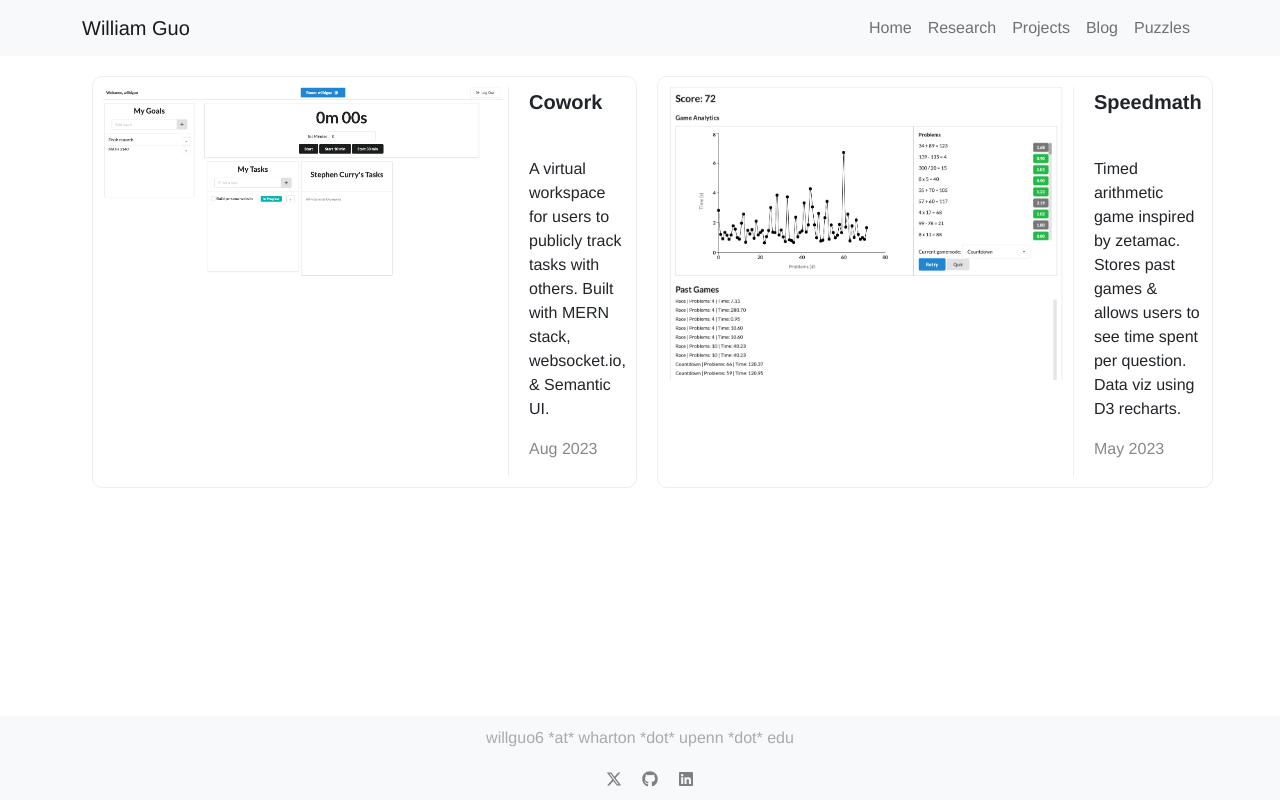
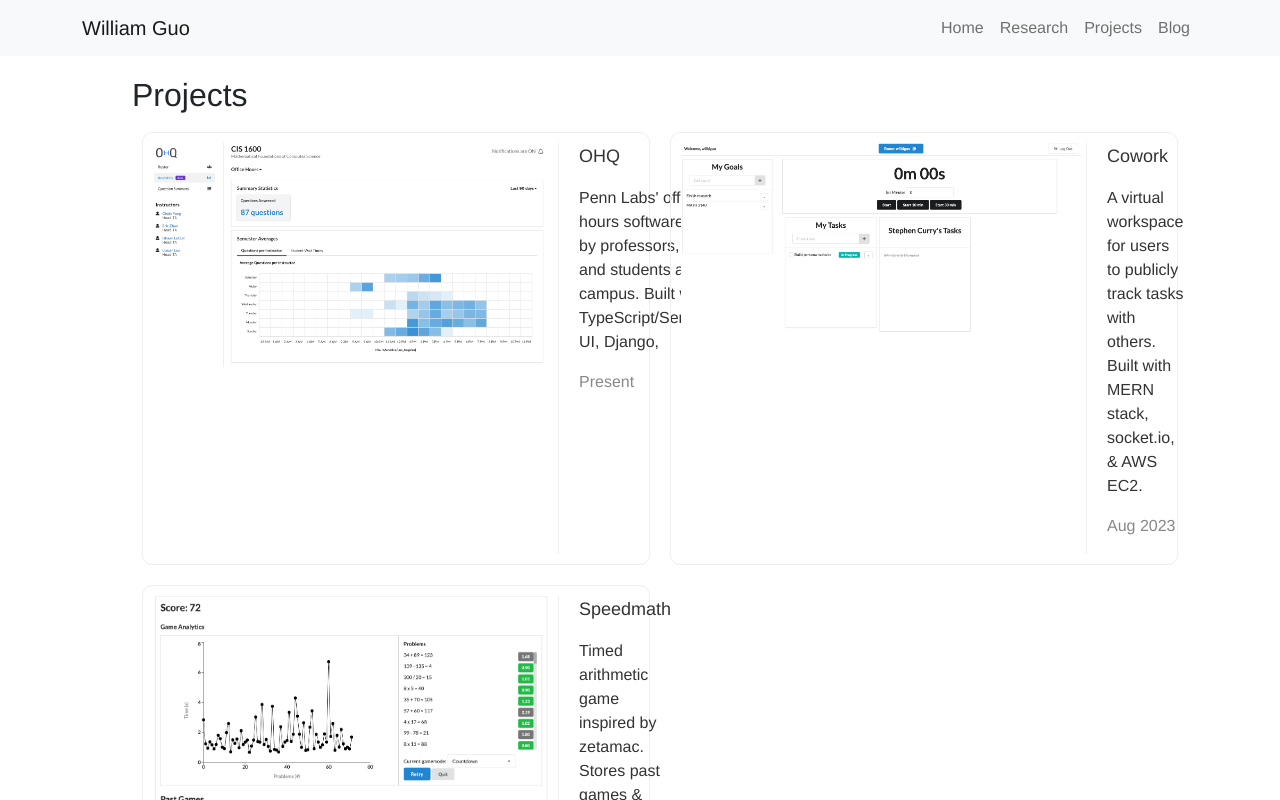
Before and after one commit to willdguo/willdguo.github.io, a React (Create React App) app in the folder frontend/: page /projects in a window 1280 px wide. Shown: the top 800 px of the page. Built offline with nearby package versions, Linux system fonts and the light colour scheme.

Commit message:
fixed layout

```diff
--- a/frontend/src/App.js
+++ b/frontend/src/App.js
@@ -58,7 +58,7 @@ const NavBar = () => {
           <Nav.Link href = "/research"> Research </Nav.Link>
           <Nav.Link href = "/projects"> Projects </Nav.Link>
           <Nav.Link href = "/blog"> Blog </Nav.Link>
-          <Nav.Link href = "/puzzles"> Puzzles </Nav.Link>
+          {/* <Nav.Link href = "/puzzles"> Puzzles </Nav.Link> */}
         </Nav>
       </Container>
     </Navbar>
--- a/frontend/src/components/ProjectCard.css
+++ b/frontend/src/components/ProjectCard.css
@@ -4,11 +4,14 @@
     margin: 10px;
     border: 1px solid #eee;
     border-radius: 10px;
-    width: 50%;
-    transition: box-shadow 0.2s ease, transform 0.3s ease
+    width: calc(50% - 20px);
+    text-decoration: none;
+    color: #333;
+    transition: box-shadow 0.2s ease, transform 0.3s ease, color 0.1s ease,
 }
 
 .project-card:hover {
     box-shadow: 0 4px 8px rgba(0, 0, 0, 0.3);
     transform: translateY(-5px);
+    color: #000;
 }
--- a/frontend/src/components/ProjectCard.js
+++ b/frontend/src/components/ProjectCard.js
@@ -1,19 +1,20 @@
 import './ProjectCard.css'
 
-function ProjectCard( {title, img, desc, date} ) {
+function ProjectCard( {title, img, desc, link, date} ) {
 
     return (
-        <div className="project-card">
+        // <div className="project-card">
+        <a className="project-card" href={link} target="_blank" rel="noreferrer">
             <div>
                 <img style={{width:"400px", marginRight: "5px"}} src={img} alt={title}/>
             </div>
             <div style={{paddingLeft: "20px", borderLeft: "1px solid #eee"}}>
-                <p style={{fontSize:'20px', fontWeight:'bold'}}> {title} </p>
-                <br />
+                <p style={{fontSize:'18px', fontWeight:'500'}}> {title} </p>
                 <p> {desc} </p>
                 <p style={{color: "#888"}}> {date} </p>
             </div>
-        </div>
+        </a>
+
     )
 }
 
--- a/frontend/src/pages/Blog.js
+++ b/frontend/src/pages/Blog.js
@@ -2,8 +2,8 @@
 function Blog () {
 
     return (
-        <div>
-            In progress!
+        <div style={{padding: '10px', marginLeft: '40px'}}>
+            <h2 style={{fontWeight:'400'}}> Coming Soon! </h2>
         </div>
     )
 }
--- a/frontend/src/pages/Projects.js
+++ b/frontend/src/pages/Projects.js
@@ -1,6 +1,7 @@
 import ProjectCard from "../components/ProjectCard"
 import cowork from "../images/cowork.png"
 import speedmath from "../images/speedmath.png"
+import ohq from "../images/ohq.png"
 
 function Projects() {
 
@@ -24,30 +25,46 @@ function Projects() {
     */
    const projects = [
     {
+        "title": "OHQ",
+        "img": ohq,
+        "desc": "Penn Labs' office hours software used by professors, TAs, and students across campus. Built with TypeScript/Semantic UI, Django,",
+        "link": "https://ohq.io",
+        "date": "Present",
+        "id": "2",
+    },
+    {
         "title": "Cowork",
         "img": cowork,
-        "desc": "A virtual workspace for users to publicly track tasks with others. Built with MERN stack, websocket.io, & Semantic UI.",
+        "desc": "A virtual workspace for users to publicly track tasks with others. Built with MERN stack, socket.io, & AWS EC2.",
+        "link": "https://github.com/willdguo/Cowork",
         "date": "Aug 2023",
+        "id": "0",
     },
     {
         "title": "Speedmath",
         "img": speedmath,
         "desc": "Timed arithmetic game inspired by zetamac. Stores past games & allows users to see time spent per question. Data viz using D3 recharts.",
+        "link": "https://speedmath-woad.vercel.app",
         "date": "May 2023",
+        "id": "1",
     }
    ]
 
     return (
-        <div style={{display:"flex"}}>
+        <div style={{padding: '10px', marginLeft: '40px'}}>
+            <h2 style={{fontWeight:'400'}}> Projects </h2>
+            <div style={{display:"flex", flexWrap: "wrap"}}>
                 {projects.map((project, idx) => (
                     <ProjectCard
                         title={project.title}
                         img={project.img}
                         desc={project.desc}
                         date={project.date}
+                        link={project.link}
                         key={idx}
                     />
                 ))}
+            </div>
         </div>
     )
 }
```
Also changed, not shown: frontend/src/images/ohq.png (added). Lines whose indentation alone changed are shown as unchanged.
